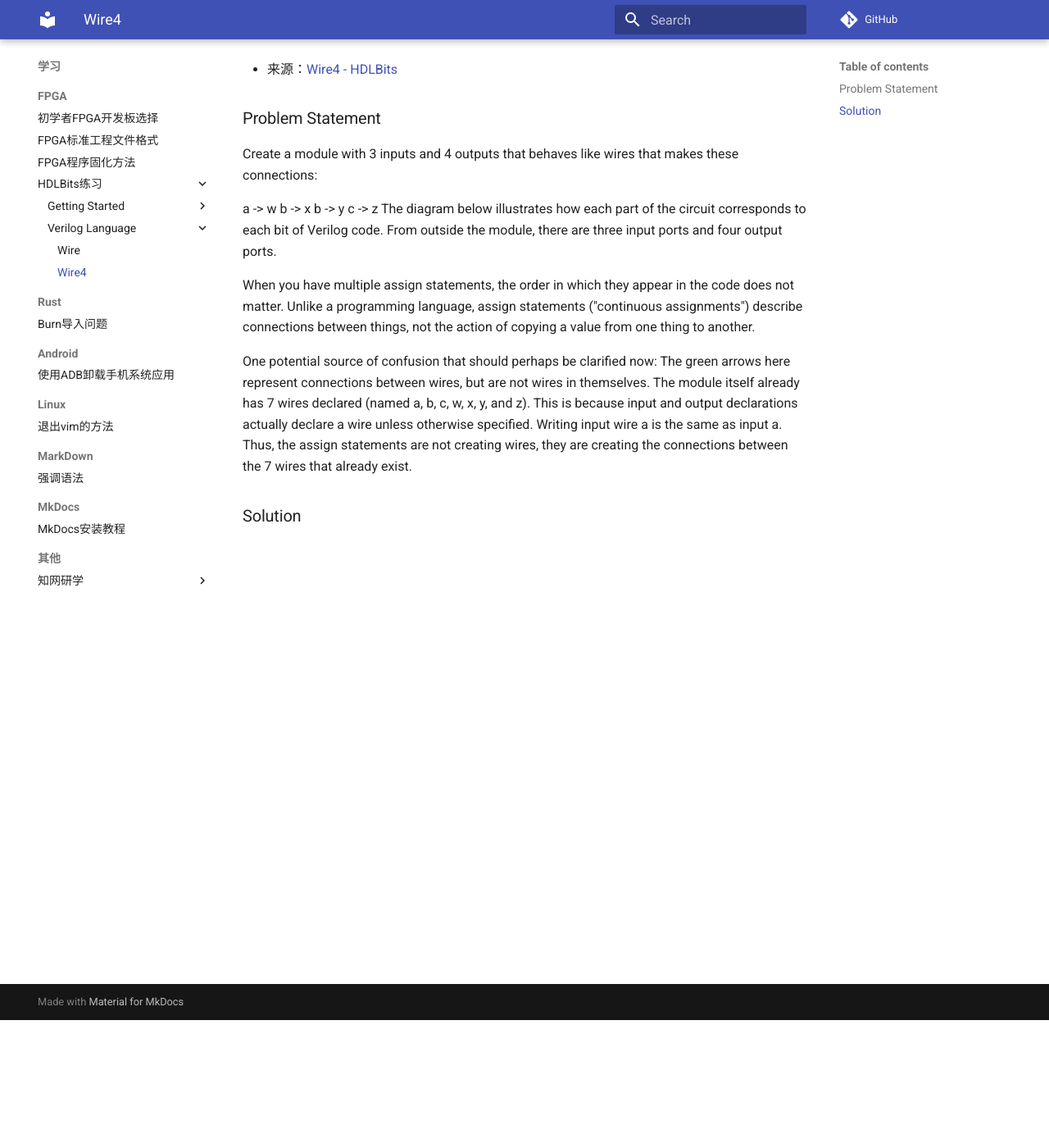
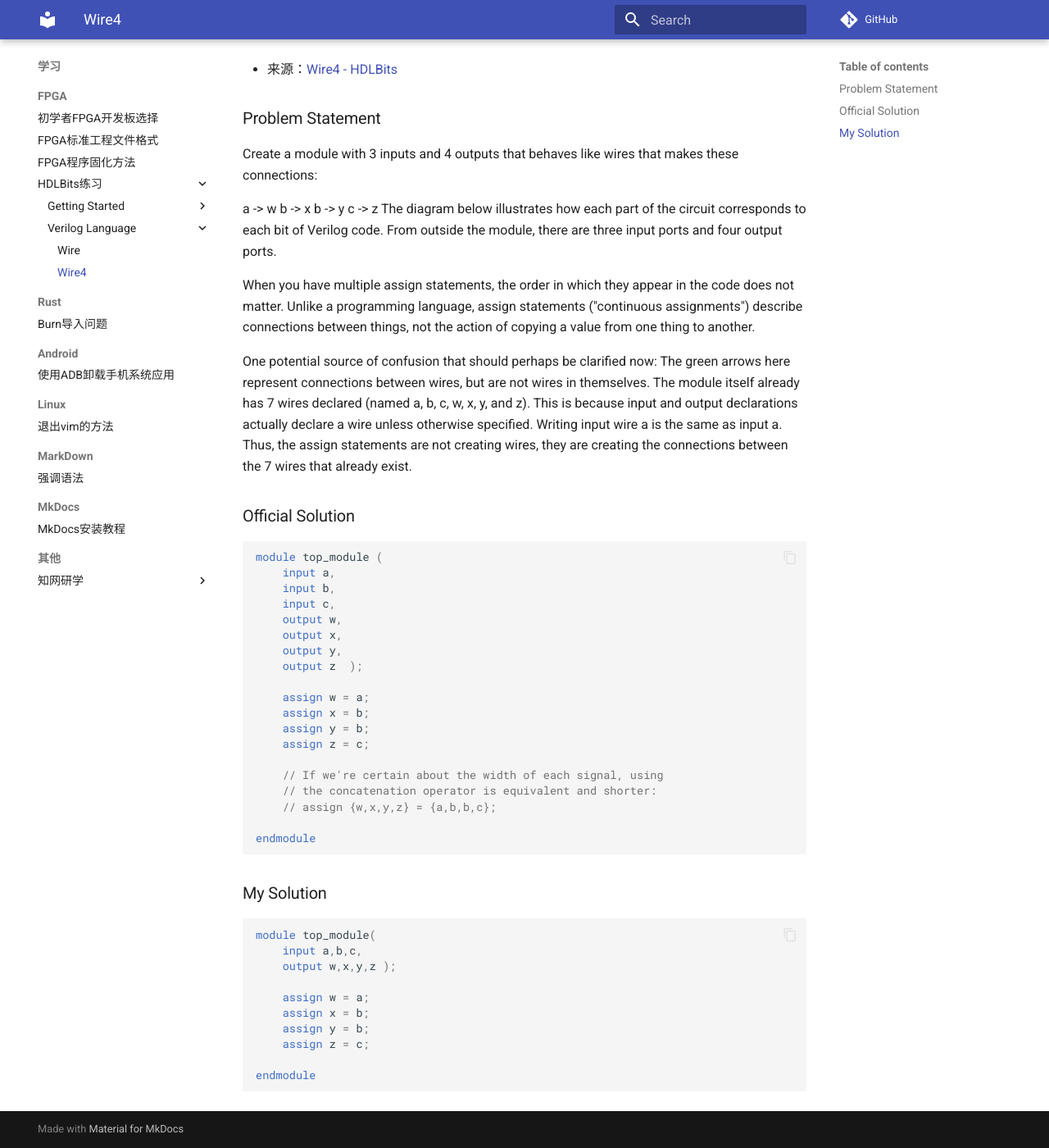
Before and after one commit to iqdxa/Blog, an MkDocs documentation site: the page built from docs/学习/FPGA/HDLBits练习/VerilogLanguage/Wire4.md, in a window 1280 px wide and 1400 px high, scrolled down 156 px. Shown: the whole window at 82% size. Built offline with MkDocs 1.6.1 and Material for MkDocs 9.7.7, drawn with Linux system fonts in a browser that asks for light colours; comment, search, counter and statistics services are not loaded.

Commit message:
增加My Solution

````diff
--- a/docs/学习/FPGA/HDLBits练习/VerilogLanguage/Wire4.md
+++ b/docs/学习/FPGA/HDLBits练习/VerilogLanguage/Wire4.md
@@ -14,4 +14,41 @@ When you have multiple assign statements, the order in which they appear in the
 
 One potential source of confusion that should perhaps be clarified now: The green arrows here represent connections between wires, but are not wires in themselves. The module itself already has 7 wires declared (named a, b, c, w, x, y, and z). This is because input and output declarations actually declare a wire unless otherwise specified. Writing input wire a is the same as input a. Thus, the assign statements are not creating wires, they are creating the connections between the 7 wires that already exist.
 
-### Solution
+### Official Solution
+```Verilog
+module top_module (
+	input a,
+	input b,
+	input c,
+	output w,
+	output x,
+	output y,
+	output z  );
+
+	assign w = a;
+	assign x = b;
+	assign y = b;
+	assign z = c;
+
+	// If we're certain about the width of each signal, using
+	// the concatenation operator is equivalent and shorter:
+	// assign {w,x,y,z} = {a,b,b,c};
+
+endmodule
+```
+
+### My Solution
+
+```Verilog
+module top_module(
+    input a,b,c,
+    output w,x,y,z );
+
+    assign w = a;
+    assign x = b;
+    assign y = b;
+    assign z = c;
+
+endmodule
+
+```
````
Also changed, not shown: docs/学习/FPGA/HDLBits练习/GettingStarted/Step_one.md (+13 -1 lines), docs/学习/FPGA/HDLBits练习/GettingStarted/Zero.md (+10 -1 lines), docs/学习/FPGA/HDLBits练习/VerilogLanguage/Wire.md (+10 -1 lines).
